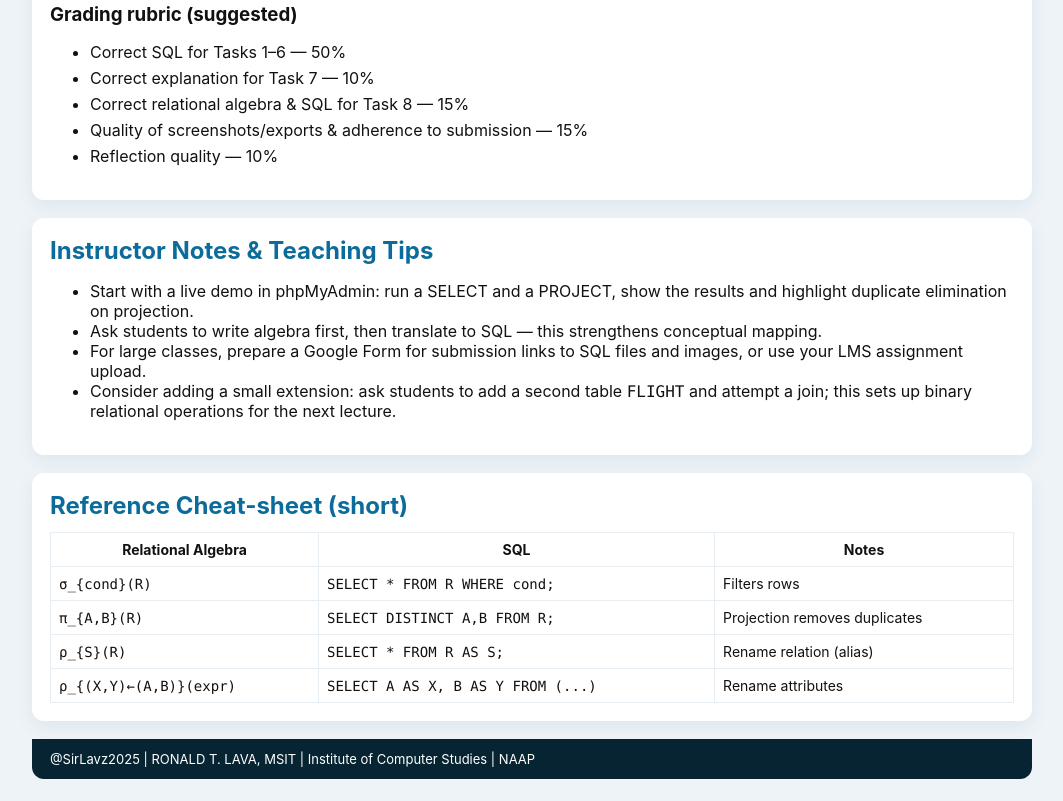
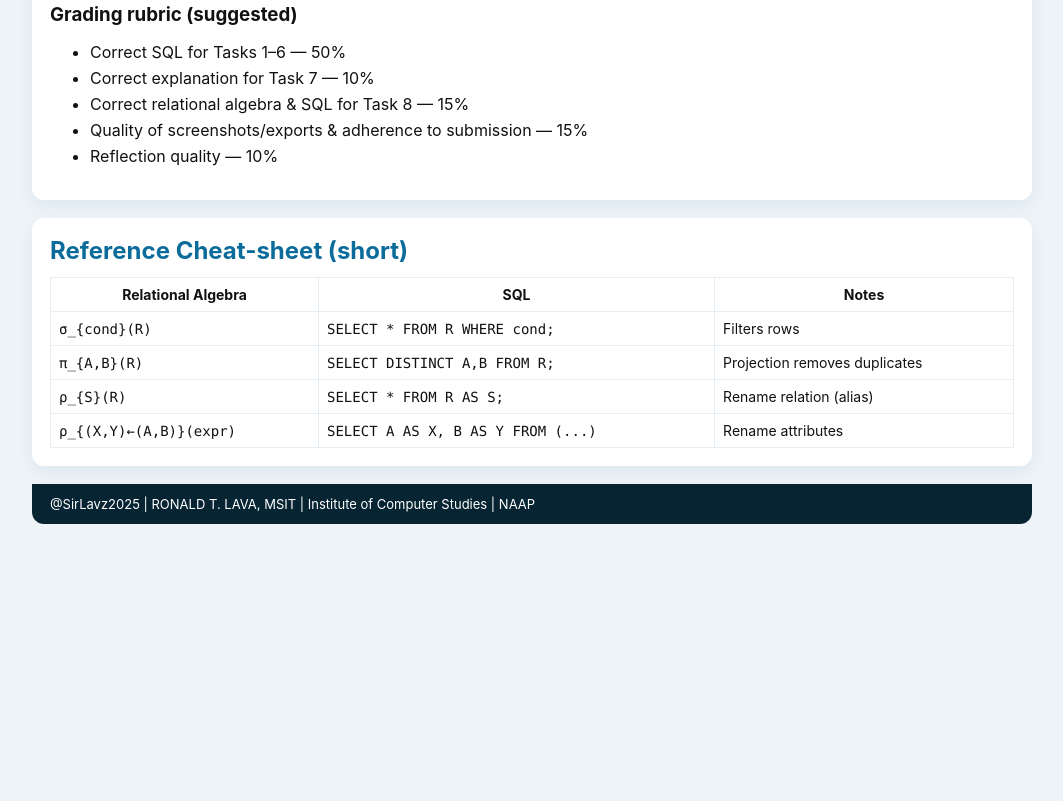
Before and after one commit to SirLavz/SirLavz-LectureModule.com, a plain HTML site: page IS311-Relational Algebra.html in a window 1280 px wide. Shown: the part 3947-4748 px from the top of the page, without its empty margins (108-1171 px from the left). After the commit the page ends 4493 px from the top, so only its background shows below. Drawn offline with Linux system fonts and the light colour scheme.

Commit message:
Update IS311-Relational Algebra.html

```diff
--- a/IS311-Relational Algebra.html
+++ b/IS311-Relational Algebra.html
@@ -282,15 +282,7 @@ WHERE Nationality &lt;&gt; 'Philippines'
     </ul>
   </section>
 
-  <section class="card">
-    <h2>Instructor Notes & Teaching Tips</h2>
-    <ul>
-      <li>Start with a live demo in phpMyAdmin: run a SELECT and a PROJECT, show the results and highlight duplicate elimination on projection.</li>
-      <li>Ask students to write algebra first, then translate to SQL — this strengthens conceptual mapping.</li>
-      <li>For large classes, prepare a Google Form for submission links to SQL files and images, or use your LMS assignment upload.</li>
-      <li>Consider adding a small extension: ask students to add a second table <code>FLIGHT</code> and attempt a join; this sets up binary relational operations for the next lecture.</li>
-    </ul>
-  </section>
+
 
   <section class="card">
     <h2>Reference Cheat-sheet (short)</h2>
```
